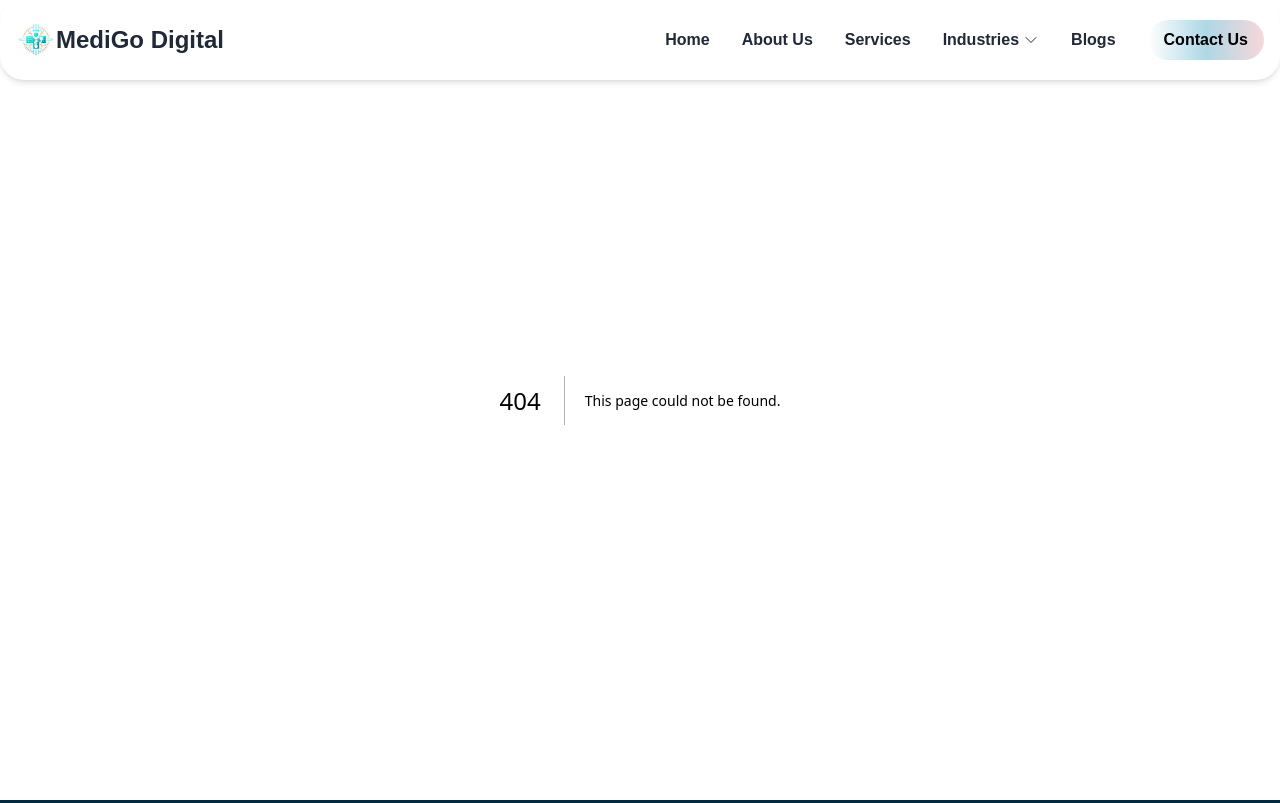
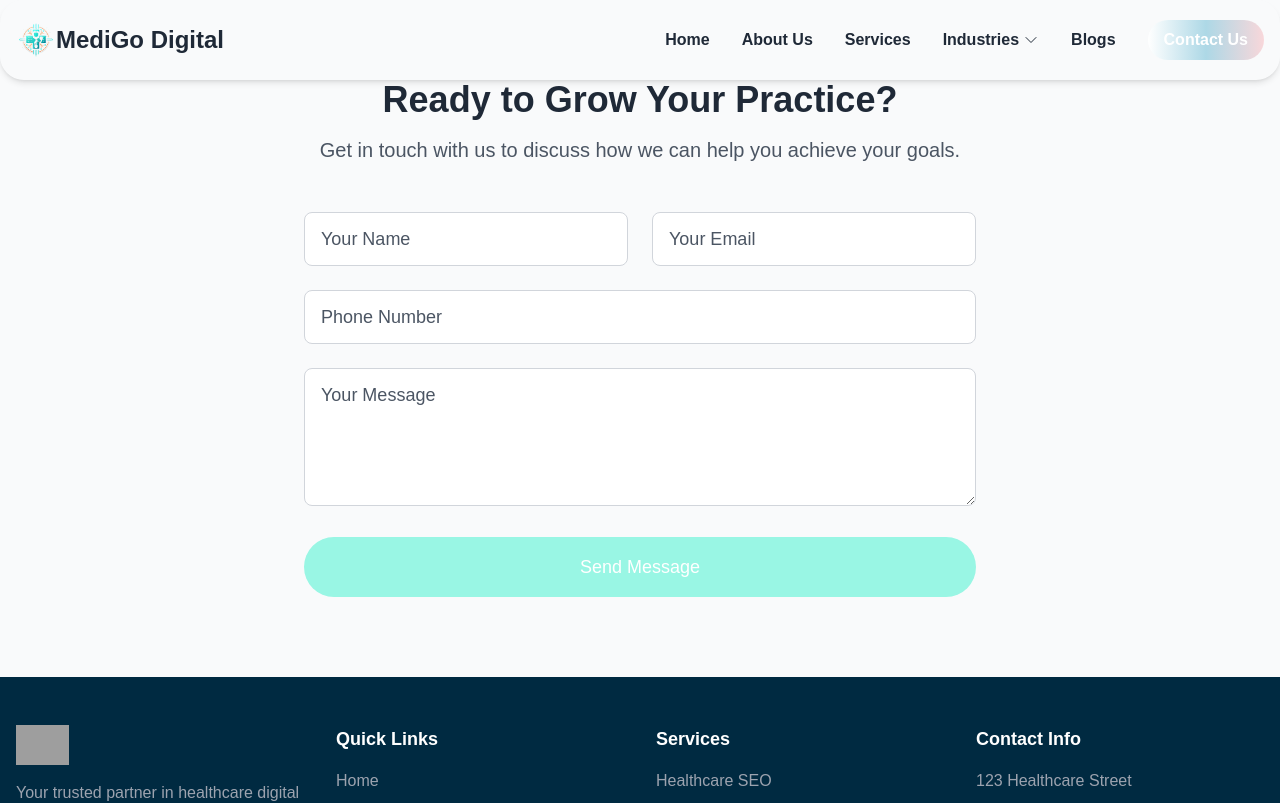
Before and after one commit to Drkadam07/MediGo-Digital-, a Next.js app: page /contactus in a window 1280 px wide. Before the commit this address had no page. Shown: the top 803 px of the page. Built offline with nearby package versions, Linux system fonts and the light colour scheme; grey boxes are pictures that could not be loaded.

Commit message:
Contact form

```diff
--- /dev/null
+++ b/app/contactus/page.js
@@ -0,0 +1,66 @@
+// import { Button } from "@/components/ui/button"
+// import { Input } from "@/components/ui/input"
+// import { Textarea } from "@/components/ui/textarea"
+export default function Contact() {
+    return (
+      <section className="py-20 bg-gray-50">
+        <div className="container mx-auto px-4">
+          <div className="max-w-3xl mx-auto text-center mb-12">
+            <h2 className="text-4xl font-bold text-gray-800 mb-4">Ready to Grow Your Practice?</h2>
+            <p className="text-xl text-gray-600">
+              Get in touch with us to discuss how we can help you achieve your goals.
+            </p>
+          </div>
+
+          <div className="max-w-2xl mx-auto">
+            <form className="space-y-6">
+              {/* Grid for Name and Email */}
+              <div className="grid grid-cols-1 md:grid-cols-2 gap-6">
+                {/* Name Input */}
+                <div>
+                  <input
+                    type="text"
+                    placeholder="Your Name"
+                    className="w-full bg-white border border-gray-300 text-lg py-3 px-4 rounded-lg focus:outline-none focus:ring-2 focus:ring-teal-500 placeholder-gray-600 hover:bg-teal-50 transition-all duration-300"
+                  />
+                </div>
+                {/* Email Input */}
+                <div>
+                  <input
+                    type="email"
+                    placeholder="Your Email"
+                    className="w-full bg-white border border-gray-300 text-lg py-3 px-4 rounded-lg focus:outline-none focus:ring-2 focus:ring-teal-500 placeholder-gray-600 hover:bg-teal-50 transition-all duration-300"
+                  />
+                </div>
+              </div>
+
+              {/* Phone Input */}
+              <div>
+                <input
+                  type="tel"
+                  placeholder="Phone Number"
+                  className="w-full bg-white border border-gray-300 text-lg py-3 px-4 rounded-lg focus:outline-none focus:ring-2 focus:ring-teal-500 placeholder-gray-600 hover:bg-teal-50 transition-all duration-300"
+                />
+              </div>
+
+              {/* Message Textarea */}
+              <div>
+                <textarea
+                  placeholder="Your Message"
+                  className="w-full bg-white border border-gray-300 text-lg py-3 px-4 rounded-lg focus:outline-none focus:ring-2 focus:ring-teal-500 placeholder-gray-600 hover:bg-teal-50 transition-all duration-300"
+                  rows={4}
+                />
+              </div>
+
+              {/* Send Button */}
+              <div className="text-center">
+                <button className="w-full bg-teal-200 text-lg py-4 px-8 rounded-full hover:bg-teal-300 hover:scale-105 hover:shadow-lg transition-all duration-300 ease-in-out focus:outline-none focus:ring-2 focus:ring-teal-500">
+                  Send Message
+                </button>
+              </div>
+            </form>
+          </div>
+        </div>
+      </section>
+    );
+  }
--- a/app/home/page.js
+++ b/app/home/page.js
@@ -3,7 +3,7 @@ import BenefitsFlow from "../Components/ui/BenefitsFlow";
 
 export default function Hero() {
   return (
-    <section>
+    <section className="bg-white">
       <div className="bg-[#003B5C] relative overflow-hidden">
         <div className="absolute inset-0">
           <div className="absolute inset-0 bg-[url('/bghero.webp')] bg-cover bg-center opacity-30"></div>
@@ -18,7 +18,7 @@ export default function Hero() {
                 Transforming Healthcare Through Digital Innovation
               </p>
               <button className="bg-gradient-to-r text-white font-semibold rounded-full from-white via-[#add8e6] to-[#f8d7da] hover:bg-gradient-to-r hover:from-[#add8e6] hover:to-white text-black text-lg px-6 py-3 w-auto">
-                <span className="bg-gradient-to-r text-transparent bg-clip-text font-semibold rounded-full from-red-500 via-blue-500 to-red-500 hover:bg-gradient-to-r hover:from-blue-500 hover:to-red-500">
+                <span className="bg-gradient-to-r text-transparent bg-clip-text font-semibold rounded-full from-teal-400 via-teal-600 to-purple-600 hover:bg-gradient-to-r hover:from-blue-500 hover:to-teal-500">
                   Discover More
                 </span>
               </button>
```
